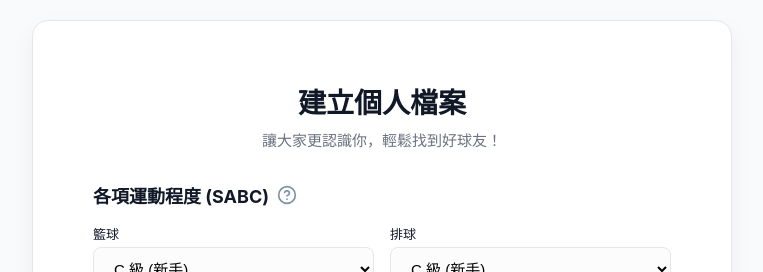
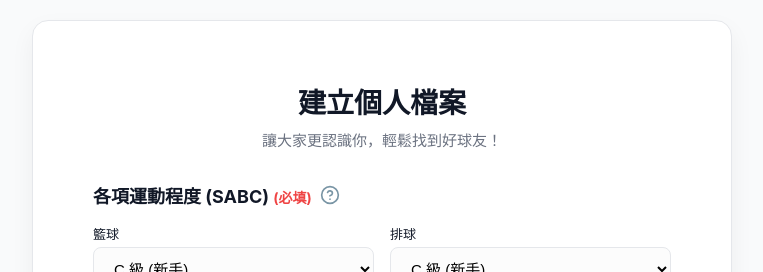
Before and after one commit to B1329041/database_web, a React (Vite) app: page /nojo/setup-profile in a window 1280 px wide. Shown: the top 272 px of the page, without its empty margins (258-1021 px from the left). Built offline with nearby package versions, Linux system fonts and the light colour scheme.

Commit message:
feat: mark SABC skill levels as mandatory in UI

```diff
--- a/src/pages/Profile.jsx
+++ b/src/pages/Profile.jsx
@@ -160,7 +160,7 @@ function Profile() {
 
                   <div style={{ marginBottom: '20px' }}>
                     <div style={{ display: 'flex', alignItems: 'center', gap: '8px', marginBottom: '12px' }}>
-                      <label className="form-label" style={{ marginBottom: 0 }}>各項程度</label>
+                      <label className="form-label" style={{ marginBottom: 0 }}>各項程度 (必填)</label>
                       <HelpCircle size={16} color="#7995a5" style={{ cursor: 'pointer' }} onClick={() => setShowLevelHelp(true)} />
                     </div>
                     <div style={{ display: 'grid', gridTemplateColumns: '1fr 1fr', gap: '10px' }}>
--- a/src/pages/SetupProfile.jsx
+++ b/src/pages/SetupProfile.jsx
@@ -50,7 +50,7 @@ function SetupProfile() {
         <form onSubmit={handleSubmit}>
           <div style={{ marginBottom: '24px' }}>
             <div style={{ display: 'flex', alignItems: 'center', gap: '8px', marginBottom: '16px' }}>
-              <h3 style={{ margin: 0, fontSize: '18px' }}>各項運動程度 (SABC)</h3>
+              <h3 style={{ margin: 0, fontSize: '18px' }}>各項運動程度 (SABC) <span style={{ color: '#ef4444', fontSize: '14px' }}>(必填)</span></h3>
               <HelpCircle
                 size={20}
                 color="#7995a5"
```
